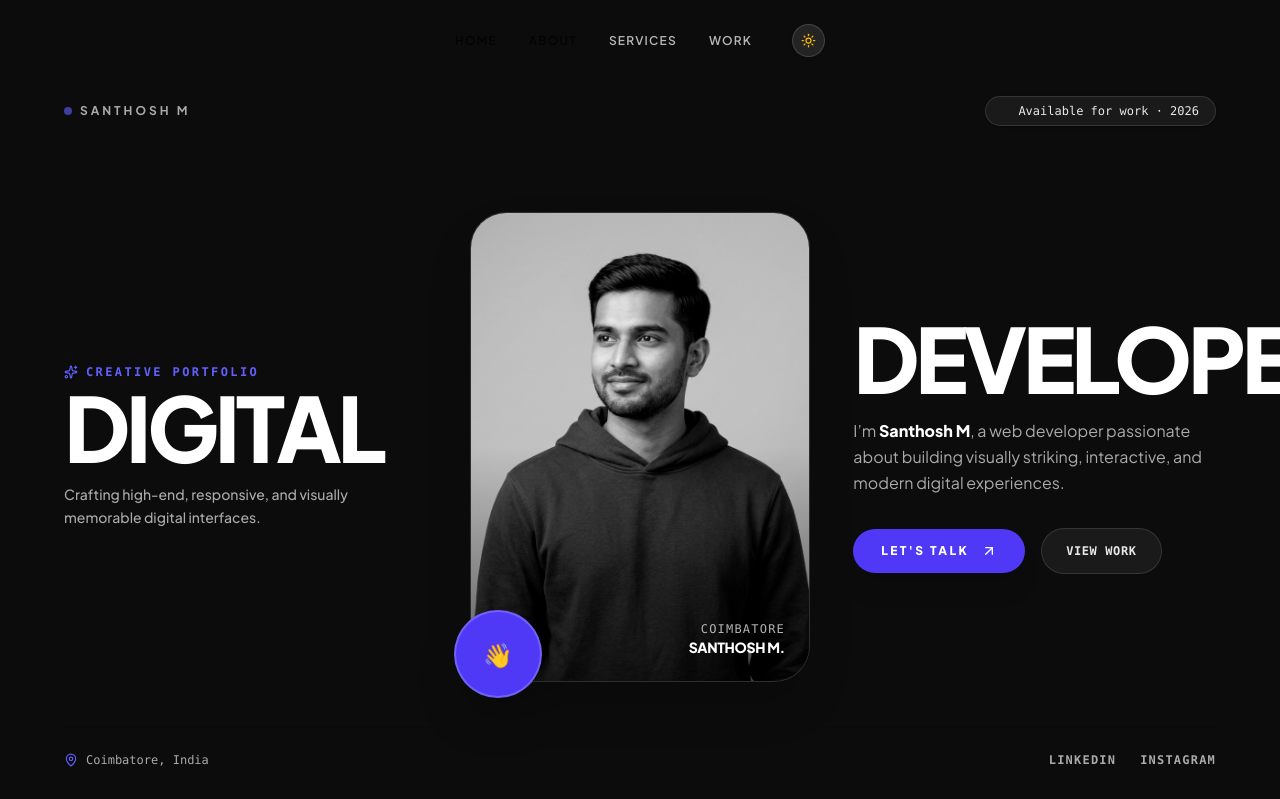
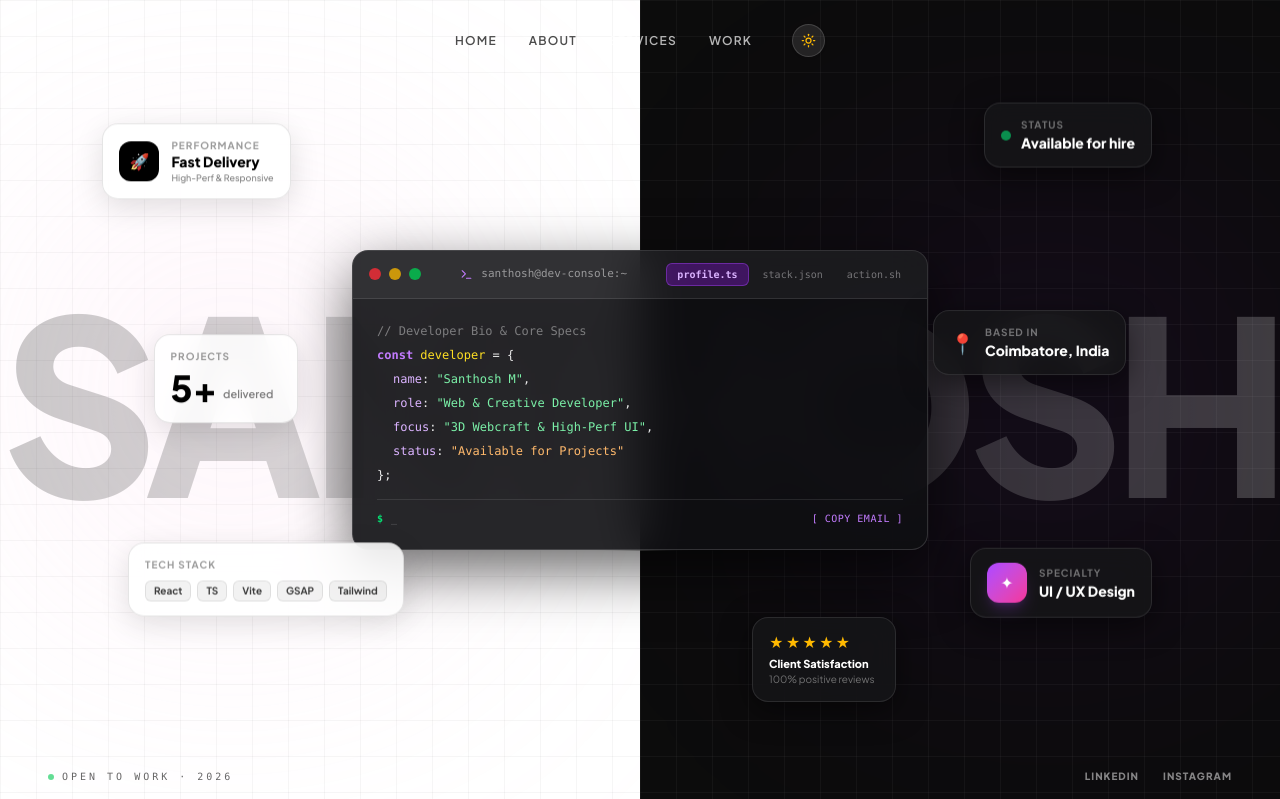
Before and after one commit to santhoshbmme/My-Portfolio, a React (Vite) app: page / in a window 1280 px wide. Shown: the top 799 px of the page. Built offline with nearby package versions, Linux system fonts and the light colour scheme.

Commit message:
revert: restore previous split-screen developer terminal hero section

```diff
--- a/src/index.css
+++ b/src/index.css
@@ -340,53 +340,3 @@ html.light-theme footer span {
 html.light-theme footer a:hover {
   color: #000000 !important;
 }
-
-/* PORTAVIA HERO SECTION THEME STYLES */
-section#home {
-  background-color: #0C0C0D;
-  color: #FFFFFF;
-}
-
-section#home .portavia-title {
-  color: #FFFFFF;
-}
-
-section#home .portavia-subtitle {
-  color: rgba(255, 255, 255, 0.65);
-}
-
-section#home .portavia-card-bg {
-  background-color: #161618;
-  border-color: rgba(255, 255, 255, 0.1);
-}
-
-section#home .portavia-pill {
-  background-color: rgba(255, 255, 255, 0.06);
-  border-color: rgba(255, 255, 255, 0.12);
-  color: rgba(255, 255, 255, 0.9);
-}
-
-/* PORTAVIA HERO (LIGHT MODE OVERRIDES) */
-html.light-theme section#home {
-  background-color: #F4F4F4 !important;
-  color: #121212 !important;
-}
-
-html.light-theme section#home .portavia-title {
-  color: #121212 !important;
-}
-
-html.light-theme section#home .portavia-subtitle {
-  color: rgba(18, 18, 18, 0.65) !important;
-}
-
-html.light-theme section#home .portavia-card-bg {
-  background-color: #E8E8E8 !important;
-  border-color: rgba(0, 0, 0, 0.08) !important;
-}
-
-html.light-theme section#home .portavia-pill {
-  background-color: rgba(0, 0, 0, 0.05) !important;
-  border-color: rgba(0, 0, 0, 0.1) !important;
-  color: rgba(18, 18, 18, 0.85) !important;
-}
--- a/src/sections/Hero.tsx
+++ b/src/sections/Hero.tsx
@@ -1,190 +1,290 @@
-import React, { useState } from "react";
-import { motion } from "framer-motion";
+import React, { useState, useEffect, useRef } from "react";
+import { motion, useSpring, useTransform } from "framer-motion";
+import { DeveloperTerminal } from "../components/DeveloperTerminal";
 import { portfolioData } from "../data/portfolioData";
-import { ArrowUpRight, Sparkles, MapPin } from "lucide-react";
-import avatarImg from "../assets/avatar.png";
 
 /**
- * Portavia Framer-inspired Editorial Hero Section.
- * Replaces the split screen with Portavia's iconic 3-column layout:
- * - Left Headline: "DIGITAL" with developer label
- * - Center Portrait: Vertical rounded card with interactive royal blue hover circle ("👋" -> "Hi!")
- * - Right Headline: "DEVELOPER" with bio description & direct CTAs
+ * Split-screen Immersive Hero Section (Half White / Half Black).
+ * Features mouse parallax floating glassmorphic cards customized per side,
+ * a giant background watermark, and vector grid details (photo cutout removed).
  */
 export const Hero: React.FC = () => {
-  const [isCircleHovered, setIsCircleHovered] = useState(false);
+  const sectionRef = useRef<HTMLDivElement>(null);
+  const [rawCoords, setRawCoords] = useState({ x: 0, y: 0 });
+
+  const springCfg = { damping: 28, stiffness: 90, mass: 0.7 };
+  const smoothX = useSpring(0, springCfg);
+  const smoothY = useSpring(0, springCfg);
+
+  useEffect(() => { smoothX.set(rawCoords.x); }, [rawCoords.x, smoothX]);
+  useEffect(() => { smoothY.set(rawCoords.y); }, [rawCoords.y, smoothY]);
+
+  const handleMouseMove = (e: React.MouseEvent<HTMLDivElement>) => {
+    if (!sectionRef.current) return;
+    const r = sectionRef.current.getBoundingClientRect();
+    setRawCoords({ x: (e.clientX - r.left) / r.width - 0.5, y: (e.clientY - r.top) / r.height - 0.5 });
+  };
+
+  // Parallax layers (slow → fast)
+  const s1x = useTransform(smoothX, [-0.5, 0.5], [-12, 12]);
+  const s1y = useTransform(smoothY, [-0.5, 0.5], [-8,  8]);
+  const s2x = useTransform(smoothX, [-0.5, 0.5], [-26, 26]);
+  const s2y = useTransform(smoothY, [-0.5, 0.5], [-16, 16]);
+  const s3x = useTransform(smoothX, [-0.5, 0.5], [-44, 44]);
+  const s3y = useTransform(smoothY, [-0.5, 0.5], [-28, 28]);
+
+  // Title ghost text shift
+  const titleX = useTransform(smoothX, [-0.5, 0.5], [-20, 20]);
+  const titleY = useTransform(smoothY, [-0.5, 0.5], [-10, 10]);
+
+  // ---------- Floating card definitions ----------
+  interface CardDef {
+    id: string;
+    side: "left" | "right";
+    sx: typeof s1x; sy: typeof s1y;
+    pos: string;
+    bob: number;
+    delay: number;
+    content: React.ReactNode;
+  }
+
+  const cards: CardDef[] = [
+    {
+      id: "exp",
+      side: "left",
+      sx: s1x, sy: s1y,
+      pos: "top-[16%] left-[8%]",
+      bob: 3.8, delay: 0,
+      content: (
+        <div className="flex items-center gap-3">
+          <div className="w-10 h-10 rounded-xl bg-black flex items-center justify-center shrink-0">
+            <span className="text-white text-base">🚀</span>
+          </div>
+          <div>
+            <p className="text-[10px] text-black/40 font-bold tracking-widest uppercase">Performance</p>
+            <p className="text-sm font-black text-black leading-tight">Fast Delivery</p>
+            <p className="text-[9px] text-black/50 font-medium">High-Perf &amp; Responsive</p>
+          </div>
+        </div>
+      ),
+    },
+    {
+      id: "avail",
+      side: "right",
+      sx: s3x, sy: s3y,
+      pos: "top-[14%] right-[10%]",
+      bob: 4.5, delay: 0.3,
+      content: (
+        <div className="flex items-center gap-2.5">
+          <span className="w-2.5 h-2.5 rounded-full bg-green-400 animate-pulse shrink-0" />
+          <div>
+            <p className="text-[10px] text-white/40 font-bold tracking-widest uppercase">Status</p>
+            <p className="text-sm font-black text-white">Available for hire</p>
+          </div>
+        </div>
+      ),
+    },
+    {
+      id: "projects",
+      side: "left",
+      sx: s2x, sy: s2y,
+      pos: "top-[42%] left-[12%]",
+      bob: 5.2, delay: 0.7,
+      content: (
+        <div>
+          <p className="text-[10px] text-black/40 font-bold tracking-widest uppercase mb-1">Projects</p>
+          <div className="flex items-end gap-1.5">
+            <span className="text-4xl font-black text-black">5+</span>
+            <span className="text-[11px] text-black/50 font-semibold pb-1.5">delivered</span>
+          </div>
+        </div>
+      ),
+    },
+    {
+      id: "stack",
+      side: "left",
+      sx: s1x, sy: s1y,
+      pos: "bottom-[22%] left-[10%]",
+      bob: 4.2, delay: 1.1,
+      content: (
+        <div>
+          <p className="text-[10px] text-black/40 font-bold tracking-widest uppercase mb-2">Tech Stack</p>
+          <div className="flex flex-wrap gap-1.5">
+            {["React", "TS", "Vite", "GSAP", "Tailwind"].map((t) => (
+              <span key={t} className="px-2 py-0.5 bg-black/5 rounded-md text-[10px] font-bold text-black/75 border border-black/8">
+                {t}
+              </span>
+            ))}
+          </div>
+        </div>
+      ),
+    },
+    {
+      id: "design",
+      side: "right",
+      sx: s3x, sy: s3y,
+      pos: "bottom-[22%] right-[10%]",
+      bob: 4.8, delay: 0.5,
+      content: (
+        <div className="flex items-center gap-3">
+          <div className="w-10 h-10 rounded-xl bg-gradient-to-br from-purple-500 to-pink-500 flex items-center justify-center shrink-0 shadow-lg shadow-purple-500/20">
+            <span className="text-white text-base">✦</span>
+          </div>
+          <div>
+            <p className="text-[10px] text-white/40 font-bold tracking-widest uppercase">Specialty</p>
+            <p className="text-sm font-black text-white">UI / UX Design</p>
+          </div>
+        </div>
+      ),
+    },
+    {
+      id: "location",
+      side: "right",
+      sx: s2x, sy: s2y,
+      pos: "top-[40%] right-[12%]",
+      bob: 3.5, delay: 1.4,
+      content: (
+        <div className="flex items-center gap-2.5">
+          <span className="text-xl">📍</span>
+          <div>
+            <p className="text-[10px] text-white/40 font-bold tracking-widest uppercase">Based in</p>
+            <p className="text-sm font-black text-white">Coimbatore, India</p>
+          </div>
+        </div>
+      ),
+    },
+    {
+      id: "rating",
+      side: "right",
+      sx: s1x, sy: s1y,
+      pos: "bottom-[12%] right-[30%]",
+      bob: 5.0, delay: 0.9,
+      content: (
+        <div>
+          <div className="flex gap-0.5 mb-1">
+            {[1,2,3,4,5].map(i => (
+              <span key={i} className="text-amber-400 text-sm">★</span>
+            ))}
+          </div>
+          <p className="text-[11px] font-black text-white">Client Satisfaction</p>
+          <p className="text-[10px] text-white/40">100% positive reviews</p>
+        </div>
+      ),
+    },
+  ];
 
   return (
     <section
+      ref={sectionRef}
       id="home"
-      className="relative min-h-screen w-full transition-colors duration-500 flex flex-col justify-between pt-24 pb-8 px-6 sm:px-10 lg:px-16 overflow-hidden select-none"
+      onMouseMove={handleMouseMove}
+      onMouseLeave={() => setRawCoords({ x: 0, y: 0 })}
+      className="relative min-h-screen w-full overflow-hidden select-none flex flex-col lg:flex-row"
     >
-      {/* ── TOP META BAR (Subtle Status & Label) ────────────────────────── */}
-      <div className="w-full flex items-center justify-between z-10 mb-6 lg:mb-10">
+      {/* ── HALF WHITE / HALF BLACK BACKGROUND ─────────────────────────────────── */}
+      {/* LEFT HALF — WHITE */}
+      <div
+        className="w-full lg:w-1/2 min-h-[50vh] lg:min-h-screen bg-white relative overflow-hidden"
+        style={{
+          backgroundImage: `
+            linear-gradient(to right, rgba(0, 0, 0, 0.035) 1px, transparent 1px),
+            linear-gradient(to bottom, rgba(0, 0, 0, 0.035) 1px, transparent 1px)
+          `,
+          backgroundSize: "36px 36px"
+        }}
+      >
+        {/* Soft pink ambient glow on left */}
+        <div className="absolute top-1/4 left-10 w-96 h-96 bg-pink-200/30 rounded-full blur-[140px] pointer-events-none" />
+      </div>
+
+      {/* RIGHT HALF — BLACK */}
+      <div
+        className="w-full lg:w-1/2 min-h-[50vh] lg:min-h-screen bg-[#0C0C0C] relative overflow-hidden border-t lg:border-t-0 border-white/10"
+        style={{
+          backgroundImage: `
+            linear-gradient(to right, rgba(255, 255, 255, 0.035) 1px, transparent 1px),
+            linear-gradient(to bottom, rgba(255, 255, 255, 0.035) 1px, transparent 1px)
+          `,
+          backgroundSize: "36px 36px"
+        }}
+      >
+        {/* Soft purple ambient glow on right */}
+        <div className="absolute bottom-1/4 right-10 w-96 h-96 bg-purple-600/10 rounded-full blur-[140px] pointer-events-none" />
+      </div>
+
+      {/* ── GHOST WATERMARK TITLE (Centred across split) ────────────────────── */}
       <motion.div
-          initial={{ opacity: 0, y: -10 }}
-          animate={{ opacity: 1, y: 0 }}
-          transition={{ duration: 0.6 }}
-          className="flex items-center gap-2"
+        style={{ x: titleX, y: titleY }}
+        className="absolute inset-0 flex items-center justify-center pointer-events-none z-0 overflow-hidden"
       >
-          <span className="w-2 h-2 rounded-full bg-indigo-500 animate-pulse" />
-          <span className="portavia-subtitle text-xs font-bold uppercase tracking-[0.25em]">
-            {portfolioData.personalInfo.name}
-          </span>
+        <h1
+          className="text-[19vw] font-black uppercase leading-none tracking-tighter whitespace-nowrap opacity-20"
+          style={{
+            background: "linear-gradient(90deg, #000000 0%, #ffffff 100%)",
+            WebkitBackgroundClip: "text",
+            WebkitTextFillColor: "transparent",
+            backgroundClip: "text",
+          }}
+        >
+          SANTHOSH
+        </h1>
       </motion.div>
 
+      {/* ── CENTERED INTERACTIVE DEVELOPER TERMINAL ───────────────────────── */}
+      <div className="absolute inset-0 flex items-center justify-center pointer-events-none z-20 px-4">
         <motion.div
-          initial={{ opacity: 0, y: -10 }}
-          animate={{ opacity: 1, y: 0 }}
-          transition={{ duration: 0.6, delay: 0.1 }}
-          className="portavia-pill px-4 py-1.5 rounded-full text-xs font-mono font-medium flex items-center gap-2 border shadow-sm"
+          style={{ x: s1x, y: s1y }}
+          initial={{ opacity: 0, scale: 0.9, y: 20 }}
+          animate={{ opacity: 1, scale: 1, y: 0 }}
+          transition={{ duration: 0.8, ease: [0.16, 1, 0.3, 1] }}
+          className="w-full pointer-events-auto"
         >
-          <span className="w-2 h-2 rounded-full bg-emerald-500 animate-ping" />
-          <span>Available for work · 2026</span>
+          <DeveloperTerminal />
         </motion.div>
       </div>
 
-      {/* ── MAIN 3-COLUMN EDITORIAL HERO GRID ───────────────────────────── */}
-      <div className="w-full max-w-7xl mx-auto grid grid-cols-1 lg:grid-cols-12 gap-8 items-center z-10 my-auto py-4">
-
-        {/* LEFT COLUMN: Eyebrow + "DIGITAL" */}
+      {/* ── FLOATING PARALLAX CARDS ────────────────────────────────────────── */}
+      {cards.map((card, i) => (
         <motion.div
-          initial={{ opacity: 0, x: -40 }}
-          animate={{ opacity: 1, x: 0 }}
-          transition={{ duration: 0.8, ease: [0.16, 1, 0.3, 1] }}
-          className="lg:col-span-4 flex flex-col justify-center text-left"
-        >
-          <div className="inline-flex items-center gap-2 mb-2">
-            <Sparkles size={14} className="text-indigo-500" />
-            <span className="text-xs font-mono font-bold tracking-[0.2em] uppercase text-indigo-500">
-              Creative Portfolio
-            </span>
-          </div>
-
-          <h1 className="portavia-title text-[15vw] sm:text-[12vw] lg:text-[7vw] font-black uppercase tracking-tighter leading-[0.88] select-none">
-            DIGITAL
-          </h1>
-
-          <p className="portavia-subtitle text-xs sm:text-sm font-medium mt-4 max-w-xs leading-relaxed hidden sm:block">
-            Crafting high-end, responsive, and visually memorable digital interfaces.
-          </p>
-        </motion.div>
-
-        {/* CENTER COLUMN: Vertical Portrait Card with Interactive Blue Accent Circle */}
-        <motion.div
-          initial={{ opacity: 0, scale: 0.92, y: 20 }}
+          key={card.id}
+          style={{ x: card.sx, y: card.sy }}
+          className={`absolute ${card.pos} z-20`}
+          initial={{ opacity: 0, scale: 0.7, y: 30 }}
           animate={{ opacity: 1, scale: 1, y: 0 }}
-          transition={{ duration: 0.8, delay: 0.15, ease: [0.16, 1, 0.3, 1] }}
-          className="lg:col-span-4 flex items-center justify-center relative my-4 lg:my-0"
-        >
-          <div className="relative group w-[270px] sm:w-[310px] lg:w-[340px] h-[370px] sm:h-[430px] lg:h-[470px]">
-            {/* Main Rounded Portrait Frame */}
-            <div className="w-full h-full rounded-[36px] overflow-hidden portavia-card-bg border shadow-2xl relative transition-transform duration-500 group-hover:scale-[1.02]">
-              <img
-                src={avatarImg}
-                alt="Santhosh M"
-                className="w-full h-full object-cover object-center filter grayscale contrast-110 group-hover:grayscale-0 transition-all duration-700"
-              />
-              {/* Bottom Gradient Protection */}
-              <div className="absolute inset-0 bg-gradient-to-t from-black/60 via-transparent to-transparent opacity-80" />
-
-              <div className="absolute bottom-6 right-6 text-white text-right">
-                <p className="text-xs font-mono uppercase tracking-widest text-white/70">Coimbatore</p>
-                <p className="text-sm font-extrabold uppercase tracking-tight">Santhosh M.</p>
-              </div>
-            </div>
-
-            {/* Floating Royal Blue Accent Circle (Portavia Signature Element) */}
-            <a
-              href={portfolioData.personalInfo.whatsapp}
-              target="_blank"
-              rel="noreferrer"
-              onMouseEnter={() => setIsCircleHovered(true)}
-              onMouseLeave={() => setIsCircleHovered(false)}
-              className="absolute -bottom-4 -left-4 w-18 h-18 sm:w-22 sm:h-22 rounded-full bg-indigo-600 hover:bg-indigo-500 text-white flex items-center justify-center shadow-2xl cursor-pointer z-30 transition-all duration-300 transform hover:scale-110 active:scale-95 border-2 border-white/20"
-              aria-label="Connect on WhatsApp"
+          transition={{ delay: 0.35 + i * 0.08, duration: 0.7, ease: [0.16, 1, 0.3, 1] }}
         >
           <motion.div
-                key={isCircleHovered ? "hi" : "wave"}
-                initial={{ scale: 0.5, rotate: -20, opacity: 0 }}
-                animate={{ scale: 1, rotate: 0, opacity: 1 }}
-                exit={{ scale: 0.5, opacity: 0 }}
-                transition={{ type: "spring", stiffness: 300, damping: 20 }}
-                className="flex items-center justify-center font-black text-xl sm:text-2xl"
+            animate={{ y: [0, -10, 0] }}
+            transition={{ duration: card.bob, repeat: Infinity, ease: "easeInOut", delay: card.delay }}
+            className={`rounded-2xl px-4 py-3.5 min-w-[144px] backdrop-blur-md border ${
+              card.side === "left"
+                ? "bg-white/85 border-black/10 shadow-[0_8px_30px_rgba(0,0,0,0.12)] text-black"
+                : "bg-[#161618]/85 border-white/10 shadow-[0_8px_30px_rgba(0,0,0,0.5)] text-white"
+            }`}
           >
-                {isCircleHovered ? (
-                  <span className="text-base sm:text-lg font-black tracking-tight uppercase">Hi! 👋</span>
-                ) : (
-                  <span>👋</span>
-                )}
+            {card.content}
           </motion.div>
-            </a>
+        </motion.div>
+      ))}
+
+      {/* ── BOTTOM TAGLINE BAR (Split color) ────────────────────────────────── */}
+      <motion.div
+        initial={{ opacity: 0 }}
+        animate={{ opacity: 1 }}
+        transition={{ delay: 1.3, duration: 0.8 }}
+        className="absolute bottom-0 left-0 right-0 px-6 md:px-12 py-4 flex items-center justify-between z-30 border-t border-black/10 lg:border-t-0"
+      >
+        <div className="flex items-center gap-2">
+          <span className="w-1.5 h-1.5 rounded-full bg-green-500 animate-pulse" />
+          <p className="text-[10px] font-mono tracking-[0.3em] uppercase text-black/50 lg:text-black/60">
+            Open to work · 2026
+          </p>
         </div>
-        </motion.div>
-
-        {/* RIGHT COLUMN: "DEVELOPER" + Bio Description & CTA Button */}
-        <motion.div
-          initial={{ opacity: 0, x: 40 }}
-          animate={{ opacity: 1, x: 0 }}
-          transition={{ duration: 0.8, delay: 0.3, ease: [0.16, 1, 0.3, 1] }}
-          className="lg:col-span-4 flex flex-col justify-center text-left lg:text-left"
-        >
-          <h1 className="portavia-title text-[15vw] sm:text-[12vw] lg:text-[7vw] font-black uppercase tracking-tighter leading-[0.88] select-none">
-            DEVELOPER
-          </h1>
-
-          <p className="portavia-subtitle text-sm sm:text-base font-normal mt-5 max-w-md leading-relaxed">
-            I’m <strong className="font-extrabold portavia-title">Santhosh M</strong>, a web developer passionate about building visually striking, interactive, and modern digital experiences.
-          </p>
-
-          <div className="mt-8 flex flex-wrap items-center gap-4">
-            <a
-              href={portfolioData.personalInfo.whatsapp}
-              target="_blank"
-              rel="noreferrer"
-              className="inline-flex items-center gap-3 px-7 py-3.5 rounded-full bg-indigo-600 hover:bg-indigo-500 text-white text-xs font-black uppercase tracking-[0.2em] shadow-xl hover:shadow-indigo-500/30 transition-all duration-300 transform hover:-translate-y-0.5 active:translate-y-0"
-            >
-              <span>Let's Talk</span>
-              <ArrowUpRight size={16} />
-            </a>
-
-            <a
-              href="#work"
-              className="portavia-pill px-6 py-3.5 rounded-full text-xs font-mono font-bold uppercase tracking-wider border hover:border-indigo-500/50 transition-colors"
-            >
-              View Work
-            </a>
-          </div>
-        </motion.div>
-      </div>
-
-      {/* ── BOTTOM BAR (Location & Social Links) ────────────────────────── */}
-      <motion.div
-        initial={{ opacity: 0, y: 20 }}
-        animate={{ opacity: 1, y: 0 }}
-        transition={{ duration: 0.6, delay: 0.5 }}
-        className="w-full flex flex-col sm:flex-row items-center justify-between gap-4 pt-6 border-t border-black/10 dark:border-white/10 z-10"
-      >
-        <div className="flex items-center gap-2 portavia-subtitle text-xs font-mono">
-          <MapPin size={14} className="text-indigo-500" />
-          <span>Coimbatore, India</span>
-        </div>
-
         <div className="flex items-center gap-6">
-          <a
-            href={portfolioData.personalInfo.linkedin}
-            target="_blank"
-            rel="noreferrer"
-            className="portavia-subtitle text-xs font-mono font-bold uppercase tracking-widest hover:text-indigo-500 transition-colors"
-          >
+          <a href={portfolioData.personalInfo.linkedin} target="_blank" rel="noreferrer" className="text-[10px] font-black tracking-widest uppercase text-white/50 hover:text-white transition-colors">
             LinkedIn
           </a>
-          <a
-            href={portfolioData.personalInfo.instagram}
-            target="_blank"
-            rel="noreferrer"
-            className="portavia-subtitle text-xs font-mono font-bold uppercase tracking-widest hover:text-indigo-500 transition-colors"
-          >
+          <a href={portfolioData.personalInfo.instagram} target="_blank" rel="noreferrer" className="text-[10px] font-black tracking-widest uppercase text-white/50 hover:text-white transition-colors">
             Instagram
           </a>
         </div>
```
Lines whose indentation alone changed are shown as unchanged.
